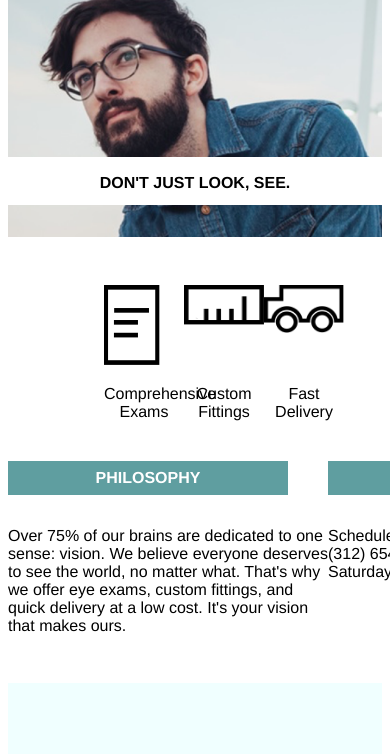
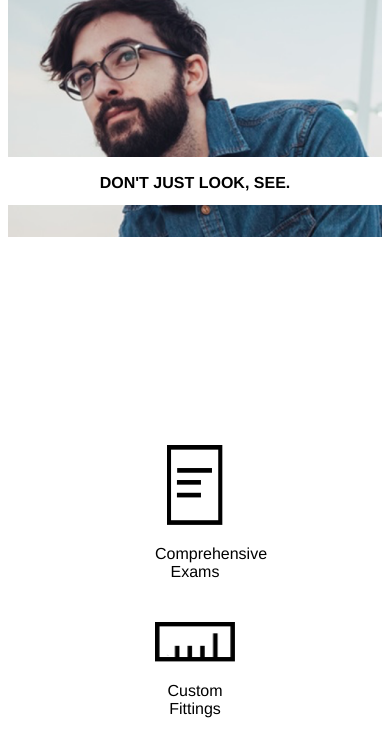
Before and after one commit to jahcrew/tortoiseshell_optics, a plain HTML site: page index.html in a window 390 px wide. Shown: the part 91-845 px from the top of the page. Drawn offline with Linux system fonts and the light colour scheme.

Commit message:
graphics update

```diff
--- a/resources/css/style.css
+++ b/resources/css/style.css
@@ -64,14 +64,16 @@ margin-left: 0;
 .services {
   display: flex;
   justify-content: space-around;
+  align-items: center;
   padding-top: 3rem;
   height: 8rem;
-  padding-right: 6rem;
-  padding-left: 6rem;
+  /* padding-right: 6rem;
+  padding-left: 6rem; */
 }
 .services #paper img{
   height: 5rem;
   width: 3.5rem;
+  padding-left: 1.5rem;
 }
 .services  #ruler img {
   width: 5rem;
@@ -185,10 +187,42 @@ h2 {
   margin-bottom: 2rem;
   height: 2rem;
   padding-bottom: 1rem;
-
 }
 .banner p {
   font-size: 1rem;
   text-align: center;
 }
+.services {
+  flex-direction: column;
+  align-items: center;
+  margin-top: 10rem;
+  margin-bottom: 10rem;
 }
+.services #paper img {
+  padding-left: 0.75rem;
+}
+.services #paper p {
+  padding-bottom: 1.54rem;
+}
+.services #ruler p{
+  padding-bottom: 1.54rem;
+  padding-top: 0;
+}
+.services #truck p{
+  padding-bottom: 1.54rem;
+  padding-top: 0;
+}
+.headings{
+
+}
+.footer {
+  align-items: center;
+}
+.footer h3{
+  display: none;
+}
+.footer img {
+  /*couldn't get to align center, so added padding below  */
+  padding-left: 10rem;
+}
+}
```
